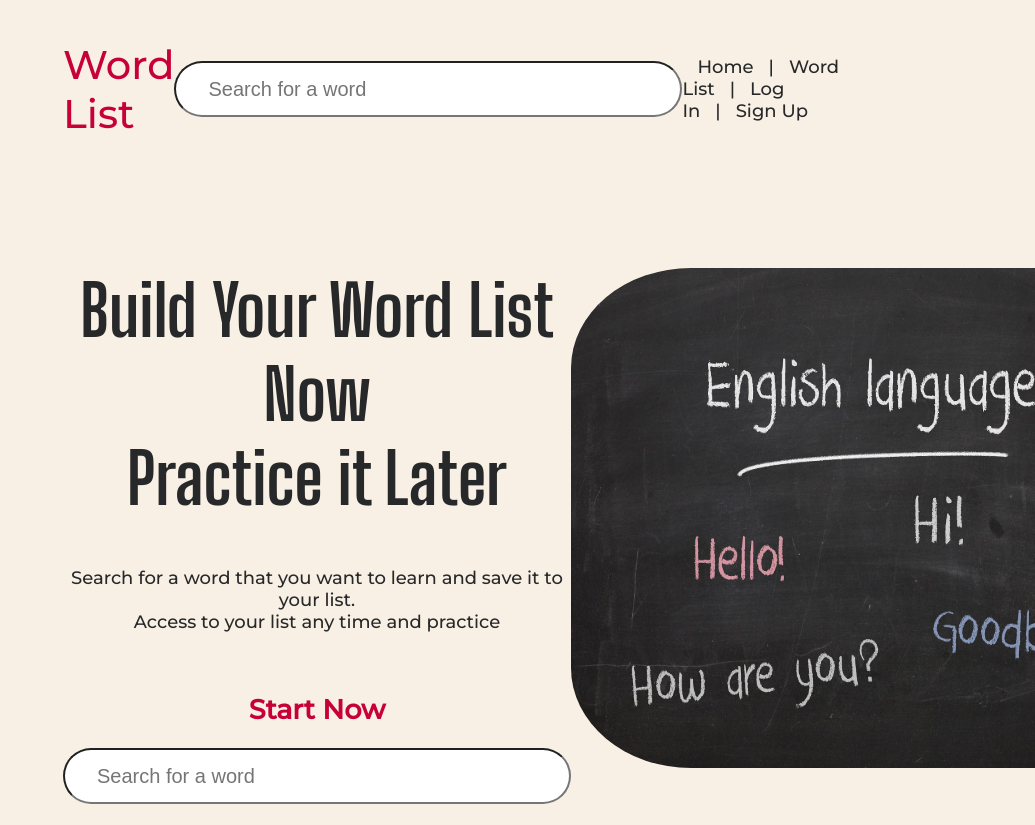
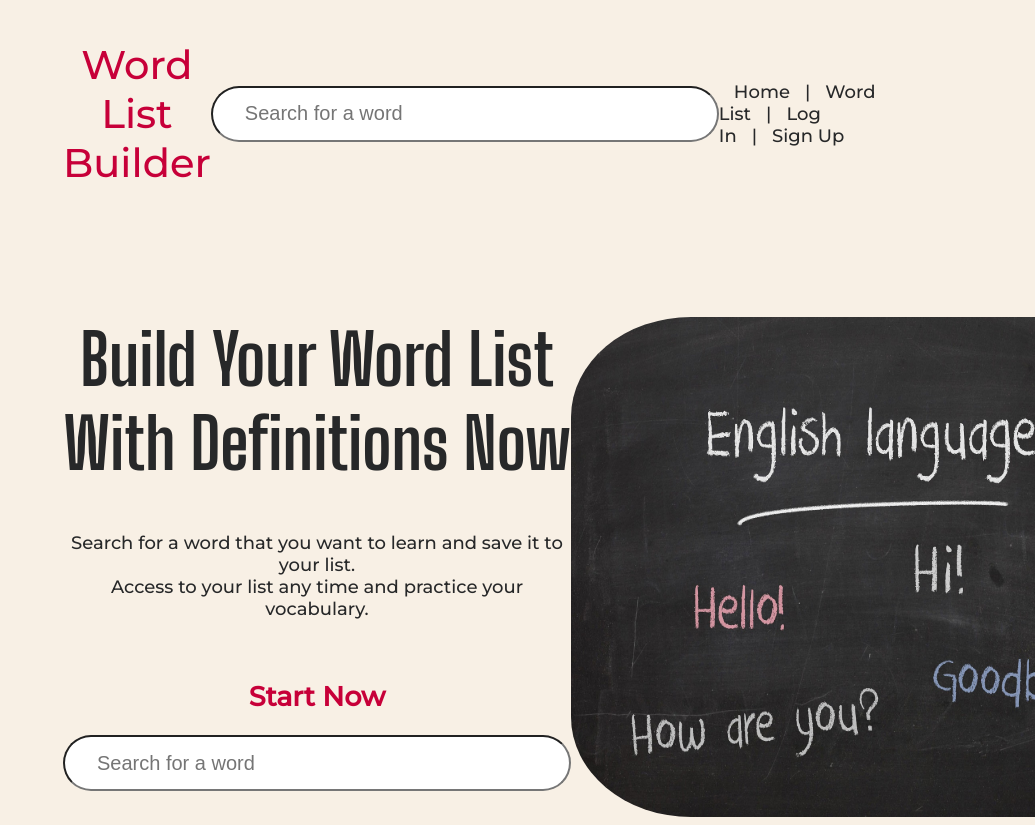
Before and after one commit to UygarDeniz/Word-List-App, a React (Vite) app in the folder client/: page / in a window 1280 px wide. Shown: the top 825 px of the page, without its empty margins (245-1280 px from the left). Built offline with nearby package versions, Linux system fonts and the light colour scheme.

Commit message:
Update landing page and header title

```diff
--- a/client/src/components/Header.jsx
+++ b/client/src/components/Header.jsx
@@ -6,7 +6,7 @@ function Header() {
   return (
     <header>
       <div className="header-container">
-        <Link to="/" className="app-name-link red">Word List</Link>
+        <Link to="/" className="app-name-link red">Word List <br/>Builder</Link>
         <SearchBar />
 
         <nav>
--- a/client/src/components/SearchBar.jsx
+++ b/client/src/components/SearchBar.jsx
@@ -7,7 +7,6 @@ function SearchBar() {
 
   function handleSubmit(event) {
     event.preventDefault();
-    console.log(searchWord);
     navigate(`/wordlist/${searchWord}`);
   }
 
--- a/client/src/pages/Landing.jsx
+++ b/client/src/pages/Landing.jsx
@@ -10,14 +10,14 @@ function Landing() {
       <main className="landing-main">
         <div>
           <h1 className="landing-title">
-            Build Your Word List Now
+            Build Your Word List
             <br />
-            Practice it Later
+            With Definitions Now
           </h1>
           <p>
             Search for a word that you want to learn and save it to your list.
             <br />
-            Access to your list any time and practice
+            Access to your list any time and practice your vocabulary.
           </p>
           <div className="search-bar-container">
             <h2 className="red">Start Now</h2>
--- a/client/src/pages/Wordlist.jsx
+++ b/client/src/pages/Wordlist.jsx
@@ -53,10 +53,7 @@ function Wordlist() {
         }),
       })
         .then((res) => res.json())
-        .then((data) => {
-          console.log(data);
-          setUserList(data);
-        })
+        .then((data) => setUserList(data))
         .catch((error) => console.log("Error", error));
     } else {
       navigate("/login");
@@ -64,7 +61,7 @@ function Wordlist() {
   }
 
   function handleClick(event) {
-    console.log(event.target.innerText);
+
     const foundWord = userList.find(
       (word) => word.word === event.target.innerText
     );
--- a/client/src/styles/style.css
+++ b/client/src/styles/style.css
@@ -20,8 +20,9 @@ body {
   margin-top: 40px;
 }
 .app-name-link {
+  font-size: 40px;
   text-decoration: none;
-  font-size: 40px;
+  text-align: center;
 }
 
 .nav-link {
```
Also changed, not shown: 1 other file (tests, documents, lock files or other folders).
